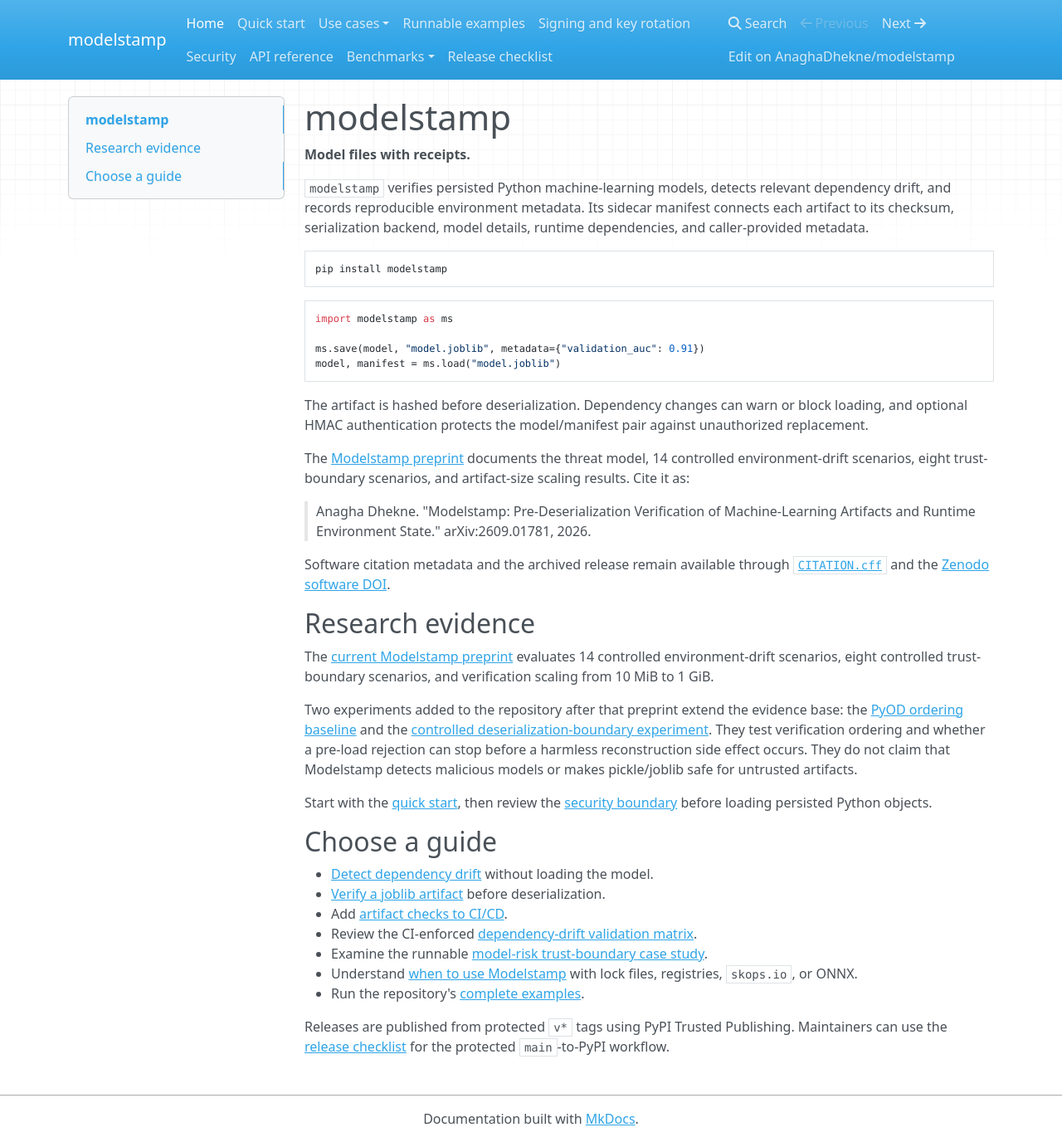
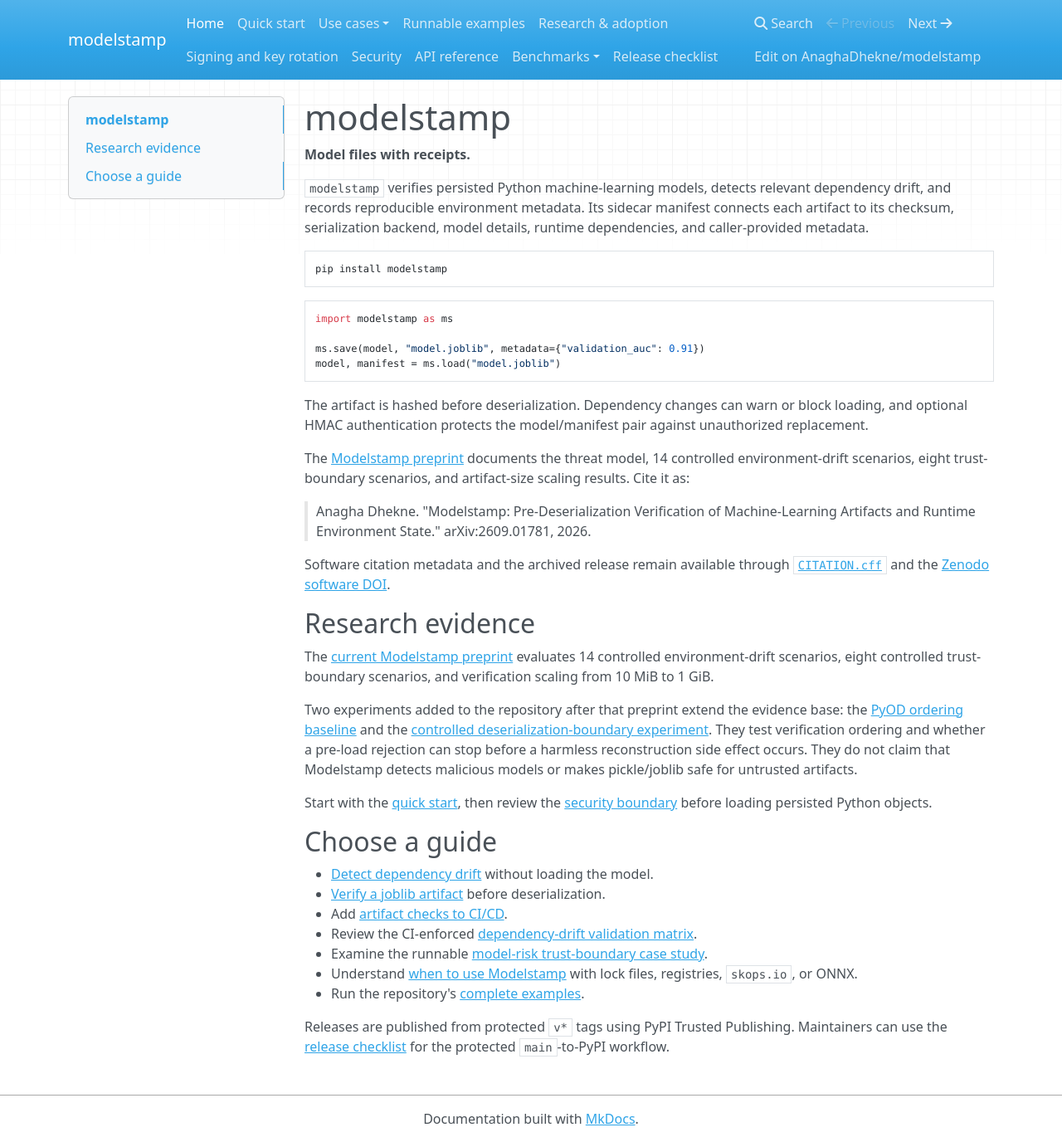
Before and after one commit to AnaghaDhekne/modelstamp, an MkDocs documentation site: the page built from docs/index.md, in a window 1280 px wide and 1376 px high. Shown: the whole window at 83% size. Built offline with MkDocs 1.6.1, drawn with Linux system fonts in a browser that asks for light colours; nearby versions of some CDN libraries.

Commit message:
docs: add research page to navigation

```diff
--- a/mkdocs.yml
+++ b/mkdocs.yml
@@ -28,6 +28,7 @@
       - Model risk case study: model-risk-case-study.md
       - Comparisons: comparisons.md
   - Runnable examples: examples.md
+  - Research & adoption: research-adoption.md
   - Signing and key rotation: signing.md
   - Security: security.md
   - API reference: api.md
```
